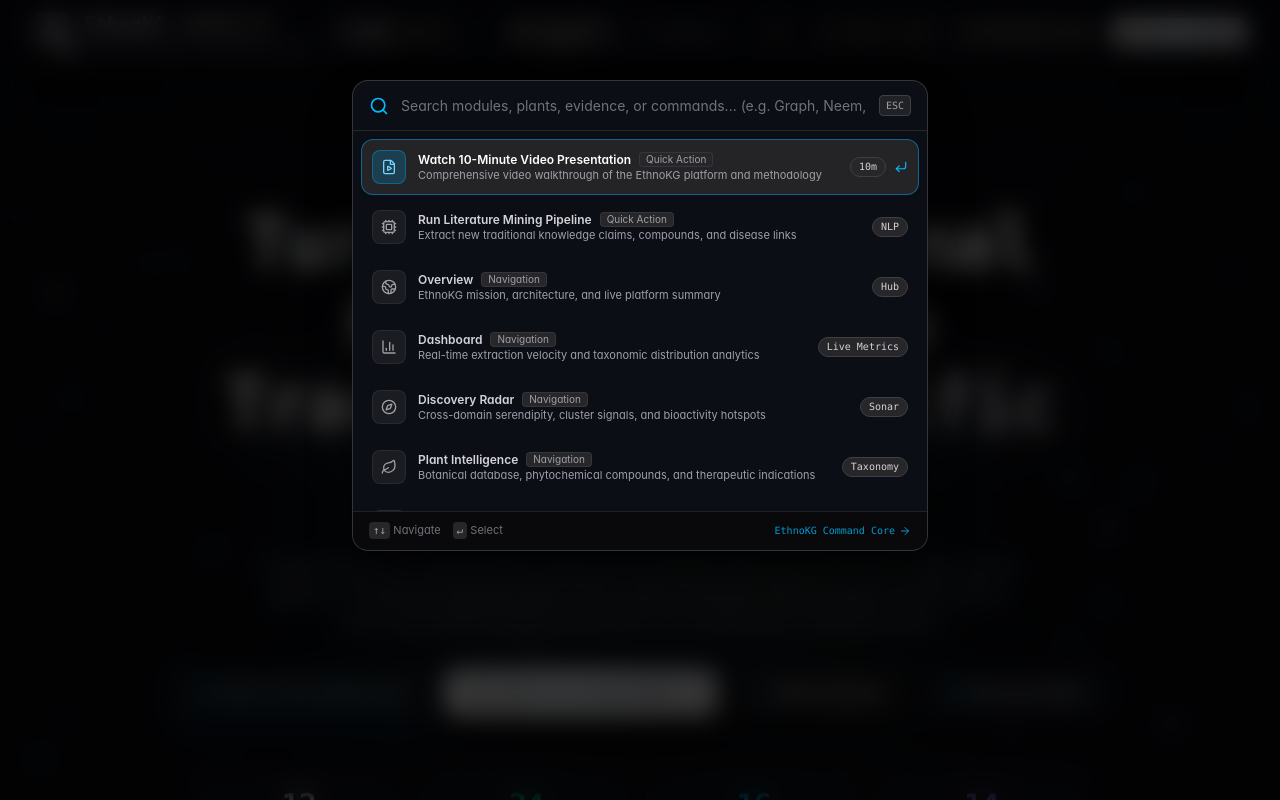
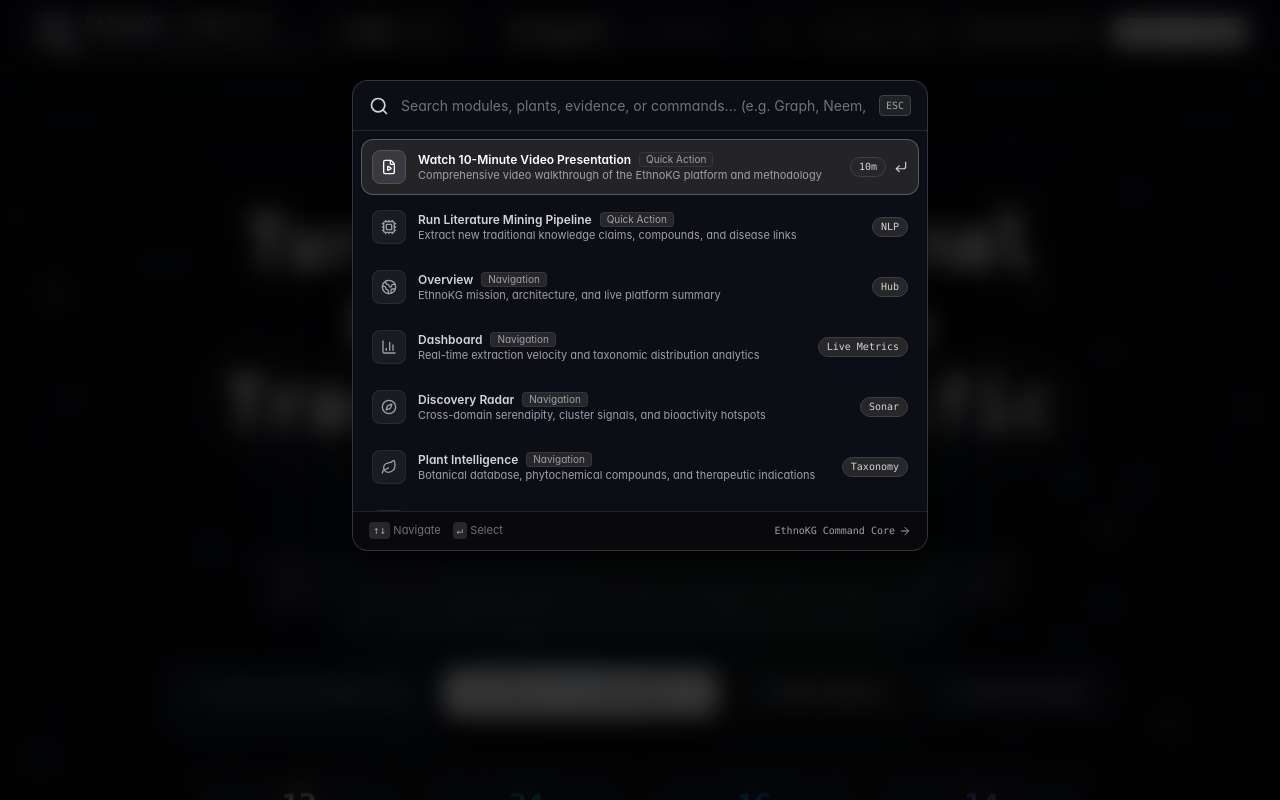
Before and after one commit to vikassharma270907-alt/EthnoKG, a React (Vite) app in the folder frontend/: page / in a window 1280 px wide. Both pictures are taken after a click on the button "Open command palette and quick search". Shown: the top 800 px of the page. Built offline with nearby package versions, Linux system fonts and the light colour scheme; no server answers.

Commit message:
style(theme): harmonize CommandPalette, RadarSonar, and VideoModal to dark titanium tokens

```diff
--- a/frontend/src/components/CommandPalette.tsx
+++ b/frontend/src/components/CommandPalette.tsx
@@ -170,7 +170,7 @@ export const CommandPalette: React.FC<CommandPaletteProps> = ({
             className="relative w-full max-w-xl rounded-2xl bg-[#0c0e16] border border-zinc-700/80 shadow-2xl shadow-black/90 overflow-hidden z-10"
           >
             <div className="flex items-center px-4 py-3.5 border-b border-zinc-800 gap-3">
-              <Search className="w-5 h-5 text-sky-400 shrink-0" />
+              <Search className="w-5 h-5 text-zinc-300 shrink-0" />
               <input
                 ref={inputRef}
                 type="text"
@@ -210,7 +210,7 @@ export const CommandPalette: React.FC<CommandPaletteProps> = ({
                       onMouseEnter={() => setSelectedIndex(idx)}
                       className={`w-full text-left flex items-center justify-between p-2.5 rounded-xl border text-xs transition-all duration-150 cursor-pointer ${
                         isSelected
-                          ? 'bg-zinc-800/90 border-sky-500/50 text-white shadow-sm'
+                          ? 'bg-zinc-800/90 border-zinc-500/70 text-white shadow-sm'
                           : 'bg-transparent border-transparent text-zinc-300 hover:bg-zinc-800/40'
                       }`}
                     >
@@ -218,7 +218,7 @@ export const CommandPalette: React.FC<CommandPaletteProps> = ({
                         <div
                           className={`p-2 rounded-lg border shrink-0 ${
                             isSelected
-                              ? 'bg-sky-500/20 text-sky-300 border-sky-500/40'
+                              ? 'bg-zinc-700/80 text-white border-zinc-600'
                               : 'bg-zinc-800/60 text-zinc-400 border-zinc-700/40'
                           }`}
                         >
@@ -242,7 +242,7 @@ export const CommandPalette: React.FC<CommandPaletteProps> = ({
                           </span>
                         )}
                         {isSelected && (
-                          <CornerDownLeft className="w-3.5 h-3.5 text-sky-400" />
+                          <CornerDownLeft className="w-3.5 h-3.5 text-zinc-300" />
                         )}
                       </div>
                     </button>
@@ -262,9 +262,9 @@ export const CommandPalette: React.FC<CommandPaletteProps> = ({
                   Select
                 </span>
               </div>
-              <span className="text-sky-400/80 flex items-center gap-1 font-mono text-[10px]">
+              <span className="text-zinc-400 flex items-center gap-1 font-mono text-[10px]">
                 EthnoKG Command Core
-                <ArrowRight className="w-3 h-3" />
+                <ArrowRight className="w-3 h-3 text-zinc-400" />
               </span>
             </div>
           </motion.div>
--- a/frontend/src/components/RadarSonar.tsx
+++ b/frontend/src/components/RadarSonar.tsx
@@ -60,7 +60,7 @@ export const RadarSonar: React.FC<RadarSonarProps> = ({
               initial={{ scale: 0.8, opacity: 0.4 }}
               animate={{ scale: [0.8, 1.4, 0.8], opacity: [0.4, 1, 0.4] }}
               transition={{ duration: 2.4, repeat: Infinity, delay: tgt.delay }}
-              className="w-2.5 h-2.5 rounded-full bg-sky-400 border border-white shadow-[0_0_8px_#38bdf8]"
+              className="w-2.5 h-2.5 rounded-full bg-white border border-zinc-200 shadow-[0_0_8px_rgba(255,255,255,0.85)]"
             />
             {/* Tooltip on Hover */}
             <div className="absolute left-4 top-1/2 -translate-y-1/2 hidden group-hover:block whitespace-nowrap bg-zinc-950/95 border border-zinc-700 text-[10px] text-zinc-200 font-mono px-2 py-0.5 rounded shadow-xl pointer-events-none z-30">
--- a/frontend/src/components/VideoWalkthroughModal.tsx
+++ b/frontend/src/components/VideoWalkthroughModal.tsx
@@ -515,11 +515,11 @@ export const VideoWalkthroughModal: React.FC<VideoWalkthroughModalProps> = ({
                 <div className="flex items-center gap-2">
                   <button
                     onClick={() => handleJumpToFeature(currentChapter.targetTab)}
-                    className="px-3 py-2 min-h-[36px] rounded-lg text-xs font-semibold bg-zinc-800 hover:bg-zinc-700 text-zinc-200 border border-zinc-700 transition-all flex items-center gap-1.5 cursor-pointer focus-visible:ring-2 focus-visible:ring-sky-400 focus-visible:outline-none"
+                    className="px-3 py-2 min-h-[36px] rounded-lg text-xs font-semibold bg-zinc-800 hover:bg-zinc-700 text-zinc-200 border border-zinc-700 transition-all flex items-center gap-1.5 cursor-pointer focus-visible:ring-2 focus-visible:ring-zinc-400 focus-visible:outline-none"
                     aria-label={`Explore live feature: ${currentChapter.featureName || 'Explore Live'}`}
                   >
                     <span>{currentChapter.featureName || 'Explore Live'}</span>
-                    <ExternalLink className="w-3.5 h-3.5 text-sky-400" aria-hidden="true" />
+                    <ExternalLink className="w-3.5 h-3.5 text-zinc-300" aria-hidden="true" />
                   </button>
                 </div>
 
@@ -543,7 +543,7 @@ export const VideoWalkthroughModal: React.FC<VideoWalkthroughModalProps> = ({
                   9 Chapters • ~{Math.round(totalPresentationSeconds / 60)} Minutes Total
                 </p>
               </div>
-              <span className="text-[10px] font-mono text-sky-400 bg-zinc-800 border border-zinc-700 px-2 py-0.5 rounded-md">
+              <span className="text-[10px] font-mono text-zinc-300 bg-zinc-800 border border-zinc-700 px-2 py-0.5 rounded-md">
                 30 FPS • 1080p
               </span>
             </div>
@@ -562,7 +562,7 @@ export const VideoWalkthroughModal: React.FC<VideoWalkthroughModalProps> = ({
                     role="option"
                     aria-selected={isSelected}
                     onClick={() => setCurrentChapterIndex(idx)}
-                    className={`w-full text-left p-3 rounded-xl border transition-all cursor-pointer focus-visible:ring-2 focus-visible:ring-sky-400 focus-visible:outline-none ${
+                    className={`w-full text-left p-3 rounded-xl border transition-all cursor-pointer focus-visible:ring-2 focus-visible:ring-zinc-400 focus-visible:outline-none ${
                       isSelected
                         ? 'bg-zinc-800 text-white border-zinc-600 shadow-md ring-1 ring-zinc-500'
                         : 'bg-[#161822] border-zinc-800 hover:bg-zinc-850 hover:border-zinc-700 text-zinc-300'
@@ -571,7 +571,7 @@ export const VideoWalkthroughModal: React.FC<VideoWalkthroughModalProps> = ({
                     <div className="flex items-start justify-between gap-2">
                       <div className="flex-1">
                         <div className="flex items-center gap-2">
-                          <span className={`text-[11px] font-mono font-bold ${isSelected ? 'text-sky-400' : 'text-zinc-400'}`}>
+                          <span className={`text-[11px] font-mono font-bold ${isSelected ? 'text-white' : 'text-zinc-400'}`}>
                             {idx + 1 < 10 ? `0${idx + 1}` : idx + 1}
                           </span>
                           <h4 className={`text-xs font-semibold ${isSelected ? 'text-white' : 'text-zinc-200'}`}>
@@ -589,8 +589,8 @@ export const VideoWalkthroughModal: React.FC<VideoWalkthroughModalProps> = ({
                         </span>
                         {isSelected && isPlaying && (
                           <span className="flex h-2 w-2 relative" aria-label="Currently playing">
-                            <span className="animate-ping absolute inline-flex h-full w-full rounded-full bg-sky-400 opacity-75"></span>
-                            <span className="relative inline-flex rounded-full h-2 w-2 bg-sky-400"></span>
+                            <span className="animate-ping absolute inline-flex h-full w-full rounded-full bg-zinc-400 opacity-75"></span>
+                            <span className="relative inline-flex rounded-full h-2 w-2 bg-zinc-300"></span>
                           </span>
                         )}
                       </div>
```
